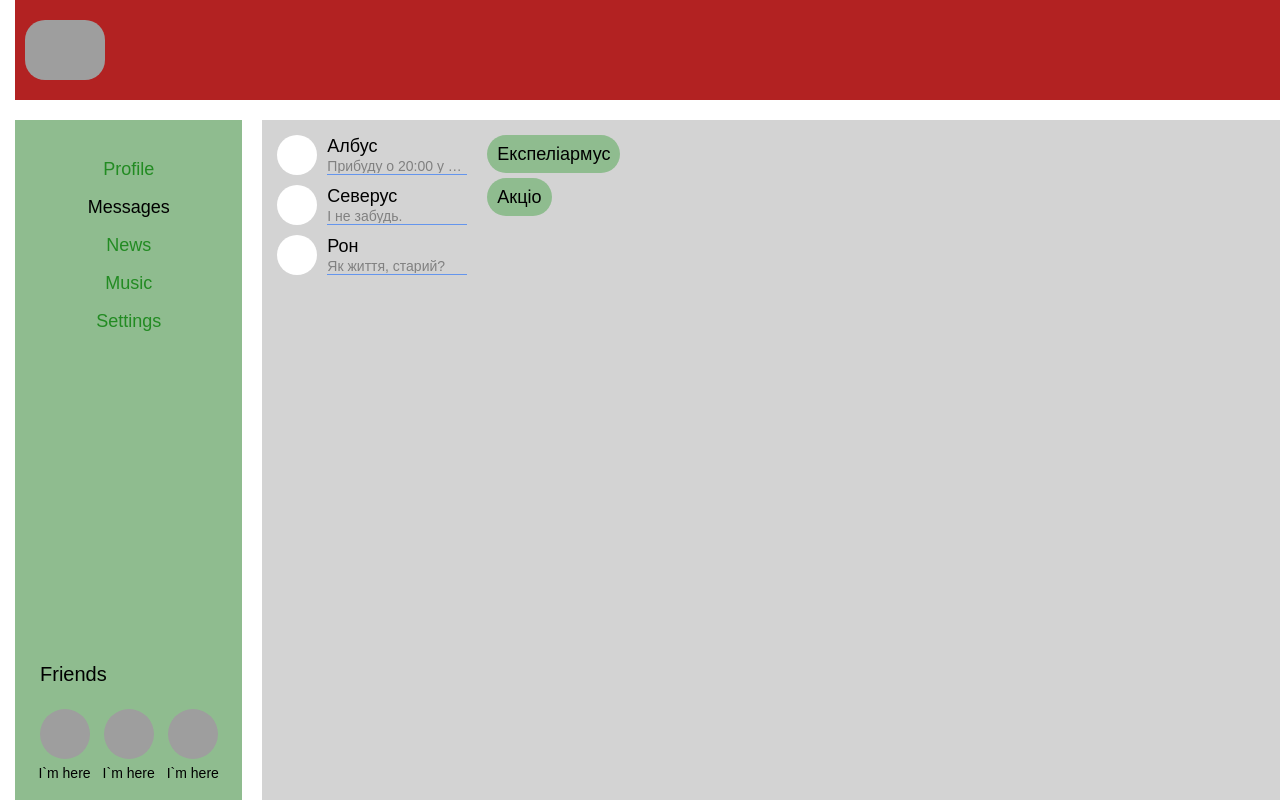
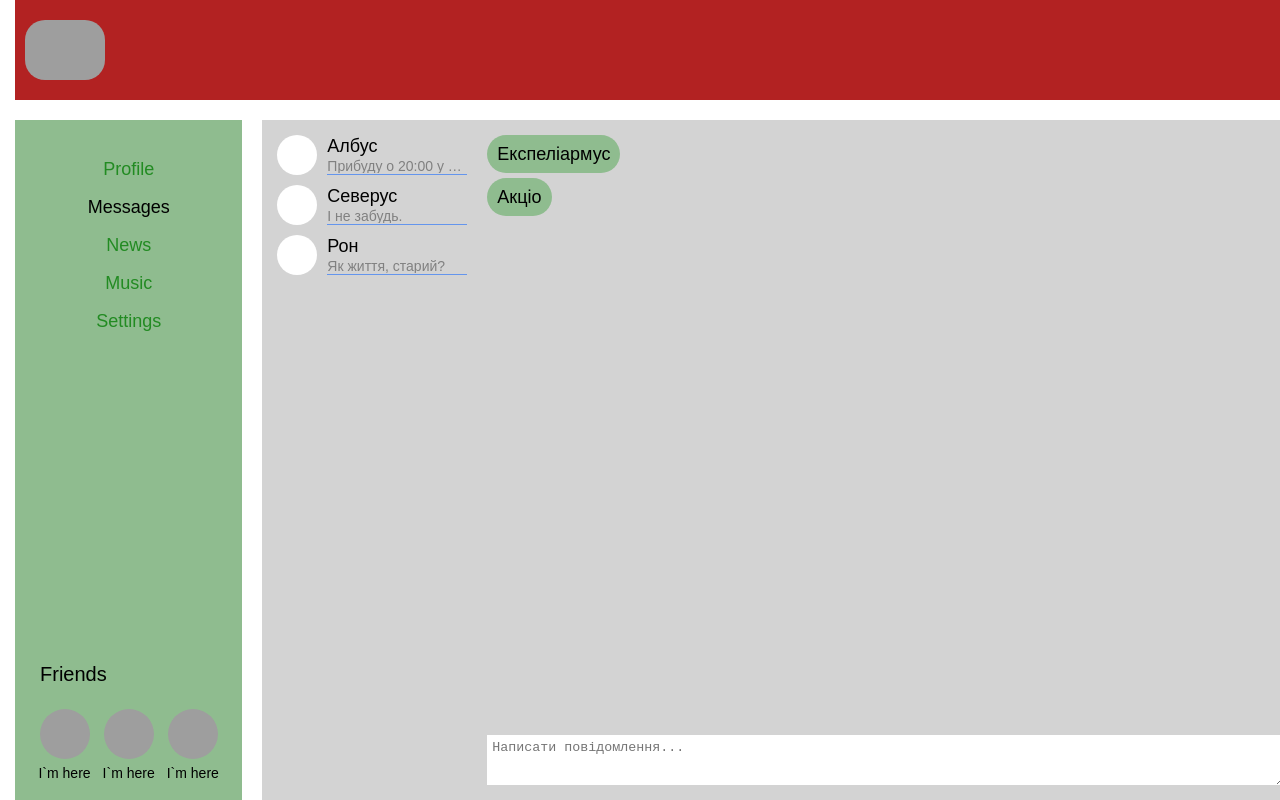
Before and after one commit to Tawr0n/Social-Network, a React (Create React App) app: page /messages in a window 1280 px wide. Built offline with nearby package versions, Linux system fonts and the light colour scheme; grey boxes are pictures that could not be loaded.

Commit message:
onClick, ref (#31)

```diff
--- a/src/components/Messages/Messages.jsx
+++ b/src/components/Messages/Messages.jsx
@@ -5,13 +5,24 @@ import Message from "./Message/Message";
 
 
 const Messages = ({messagesPage}) => {
-
+    const textareaMessage = React.createRef()
+    const sendMessage = () => {
+        const message = textareaMessage.current.value
+        alert(message)
+    }
     return (<section className={s.section}>
         <div className={s.dialogs}>
             {messagesPage.dialogs.map(d => <Dialog id={d.id} name={d.name} text={d.text}/>)}
         </div>
-        <div className={s.messages}>
-            {messagesPage.messages.map(m => <Message id={m.id} message={m.message}/>)}
+        <div className={s.chat}>
+            <div className={s.messages}>
+                {messagesPage.messages.map(m => <Message id={m.id} message={m.message}/>)}
+            </div>
+            <div className={s.chat__functional}>
+                <textarea ref={textareaMessage} className={s.chat__input}
+                          placeholder={'Написати повідомлення...'}/>
+                <button onClick={sendMessage} className={s.chat__button}>Надіслати</button>
+            </div>
         </div>
     </section>);
 };
--- a/src/components/Messages/Messages.module.css
+++ b/src/components/Messages/Messages.module.css
@@ -4,6 +4,7 @@
     grid-template-columns: 200px 1fr;
     padding: 10px;
     gap: 10px;
+    height: calc(100vh - 120px );
 }
 
 .dialogs {
@@ -77,7 +78,10 @@
     color: grey;
 }
 
-.messages {
+.chat {
+    display: flex;
+    flex-direction: column;
+    justify-content: space-between;
     padding: 5px;
 }
 
@@ -88,3 +92,15 @@
     border-radius: 20px;
     margin-bottom: 5px;
 }
+
+.chat__functional {
+    height: 50px;
+    display: grid;
+    grid-template-columns: 9fr 1fr;
+    gap: 10px;
+}
+.chat__input {
+    padding: 5px;
+}
+.chat__button {
+}
--- a/src/components/Profile/MyPosts/MyPosts.jsx
+++ b/src/components/Profile/MyPosts/MyPosts.jsx
@@ -1,16 +1,24 @@
+import React from "react";
 import s from './MyPosts.module.css'
 import Post from "./Post/Post";
 
 const MyPosts = ({posts}) => {
+
+    const textareaRef = React.createRef()
+    const addPost = () => {
+        const text = textareaRef.current.value
+        alert(text)
+    }
+
     return (
         <div className={`main__posts ${s.posts}`}>
             <h2 className={s.posts__title}>MyPosts</h2>
             <div>
-                 <textarea className={s.posts__input} placeholder={'Введіть текст...'} cols="20"
+                 <textarea ref={textareaRef} className={s.posts__input} placeholder={'Введіть текст...'} cols="20"
                            rows="3"/>
             </div>
             <div>
-                <button className={s.posts__button}>Відправити</button>
+                <button onClick={addPost} className={s.posts__button}>Відправити</button>
             </div>
             {posts.map(p => <Post id={p.id} message={p.message} likesCount={p.likesCount}/>)}
         </div>
```
